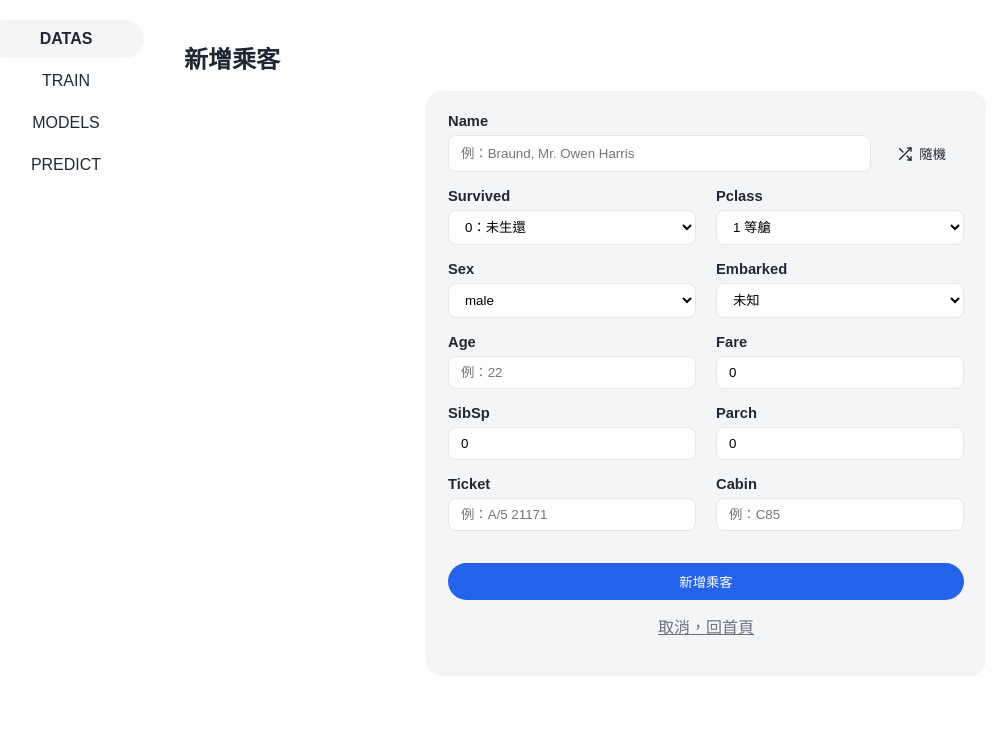
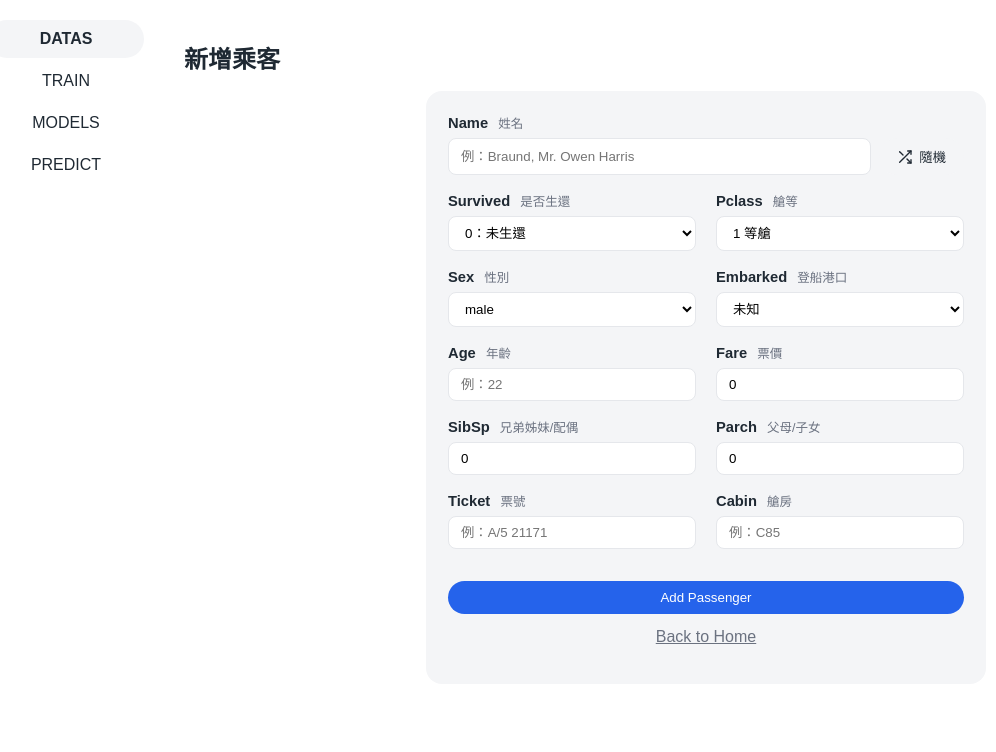
Before and after one commit to ychsieh725/titanic_restful_project, a Flask app: page /passengers/new in a window 1280 px wide. Shown: the part 56-808 px from the top of the page, without its empty margins (24-1020 px from the left). Before the commit the page ends 691 px from the top, so only its background shows below. Run offline with Flask 3, Linux system fonts and the light colour scheme.

Commit message:
style(web): add Chinese hints next to English form labels
WHY:
新增/編輯表單欄位皆為英文（Pclass、SibSp、Embarked…），對中文使用者不夠直覺。

WHAT:
- base.html 新增 .field label .zh 樣式（淡灰、較小、正常字重）。
- new.html / edit.html 每個 label 在英文後加中文輔助：姓名/是否生還/艙等/性別/
  登船港口/年齡/票價/兄弟姊妹·配偶/父母·子女/票號/艙房（edit 另含乘客編號）。

IMPACT:
- 純標示，欄位 name 與提交邏輯不變。121 passed。

Co-Authored-By: Claude Opus 4.8 <noreply@anthropic.com>

```diff
--- a/templates/base.html
+++ b/templates/base.html
@@ -162,6 +162,14 @@
             font-weight: 700;
             color: var(--fg);
             font-size: 0.92rem;
+        }
+
+        /* 欄位 label 的中文輔助說明（接在英文後） */
+        .field label .zh {
+            margin-left: 6px;
+            font-weight: 400;
+            color: var(--muted);
+            font-size: 0.85em;
         }
 
         .field input,
--- a/templates/new.html
+++ b/templates/new.html
@@ -9,7 +9,7 @@
     <form id="passengerForm">
         <div class="form-grid">
             <div class="field full">
-                <label>Name</label>
+                <label>Name <span class="zh">姓名</span></label>
                 <div style="display:flex; gap:8px;">
                     <input name="Name" placeholder="例：Braund, Mr. Owen Harris" required style="flex:1;">
                     <button type="button" id="randomNameBtn" title="依目前 Sex 隨機產生姓名"
@@ -28,7 +28,7 @@
             </div>
 
             <div class="field">
-                <label>Survived</label>
+                <label>Survived <span class="zh">是否生還</span></label>
                 <select name="Survived" required>
                     <option value="0">0：未生還</option>
                     <option value="1">1：生還</option>
@@ -36,7 +36,7 @@
             </div>
 
             <div class="field">
-                <label>Pclass</label>
+                <label>Pclass <span class="zh">艙等</span></label>
                 <select name="Pclass" required>
                     <option value="1">1 等艙</option>
                     <option value="2">2 等艙</option>
@@ -45,7 +45,7 @@
             </div>
 
             <div class="field">
-                <label>Sex</label>
+                <label>Sex <span class="zh">性別</span></label>
                 <select name="Sex" required>
                     <option value="male">male</option>
                     <option value="female">female</option>
@@ -53,7 +53,7 @@
             </div>
 
             <div class="field">
-                <label>Embarked</label>
+                <label>Embarked <span class="zh">登船港口</span></label>
                 <select name="Embarked">
                     <option value="">未知</option>
                     <option value="C">C</option>
@@ -63,43 +63,43 @@
             </div>
 
             <div class="field">
-                <label>Age</label>
+                <label>Age <span class="zh">年齡</span></label>
                 <input name="Age" type="number" step="0.01" placeholder="例：22">
             </div>
 
             <div class="field">
-                <label>Fare</label>
+                <label>Fare <span class="zh">票價</span></label>
                 <input name="Fare" type="number" step="0.0001" min="0" value="0" required>
             </div>
 
             <div class="field">
-                <label>SibSp</label>
+                <label>SibSp <span class="zh">兄弟姊妹/配偶</span></label>
                 <input name="SibSp" type="number" min="0" value="0" required>
             </div>
 
             <div class="field">
-                <label>Parch</label>
+                <label>Parch <span class="zh">父母/子女</span></label>
                 <input name="Parch" type="number" min="0" value="0" required>
             </div>
 
             <div class="field">
-                <label>Ticket</label>
+                <label>Ticket <span class="zh">票號</span></label>
                 <input name="Ticket" placeholder="例：A/5 21171" required>
             </div>
 
             <div class="field">
-                <label>Cabin</label>
+                <label>Cabin <span class="zh">艙房</span></label>
                 <input name="Cabin" placeholder="例：C85">
             </div>
 
             <div class="field full">
-                <button type="submit" class="btn-block">新增乘客</button>
+                <button type="submit" class="btn-block">Add Passenger</button>
             </div>
         </div>
     </form>
 
     <p style="text-align:center; margin-top:14px;">
-        <a href="/" class="muted">取消，回首頁</a>
+        <a href="/" class="muted">Back to Home</a>
     </p>
 </div>
 {% endblock %}
```
Also changed, not shown: templates/edit.html (+12 -12 lines).
